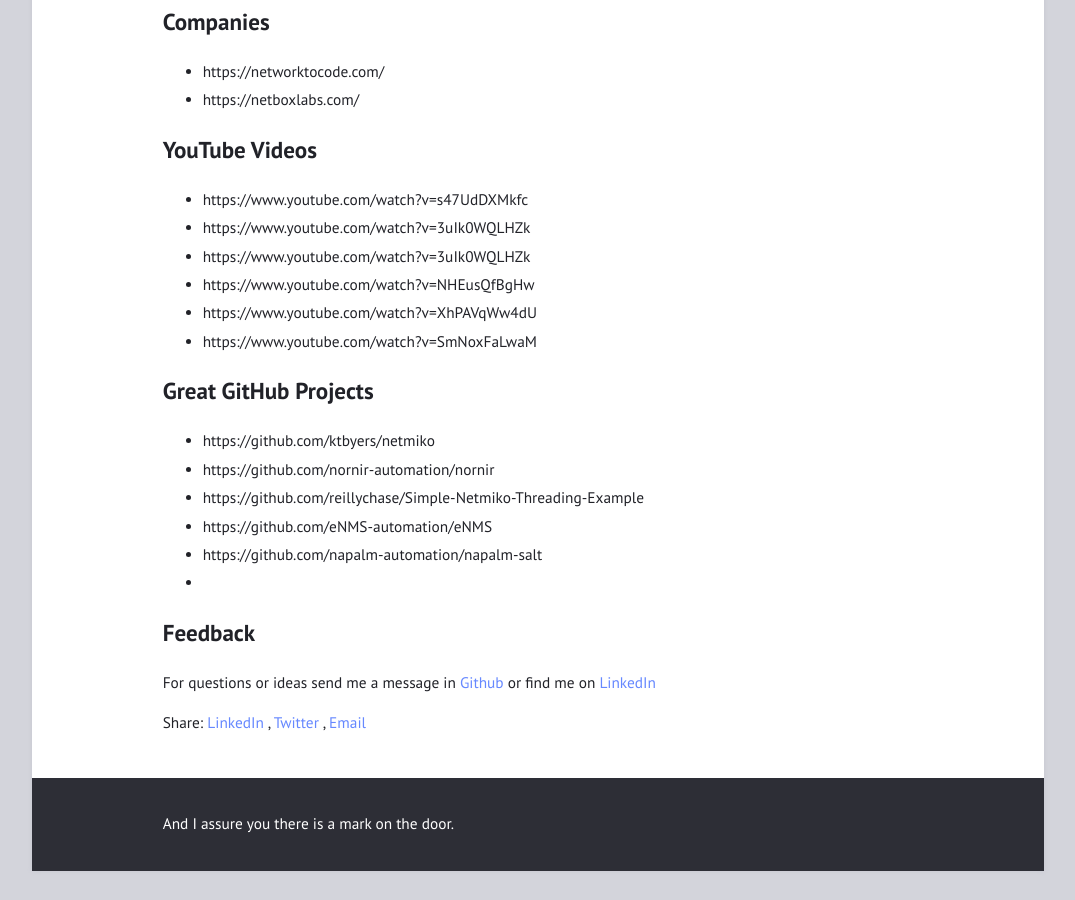
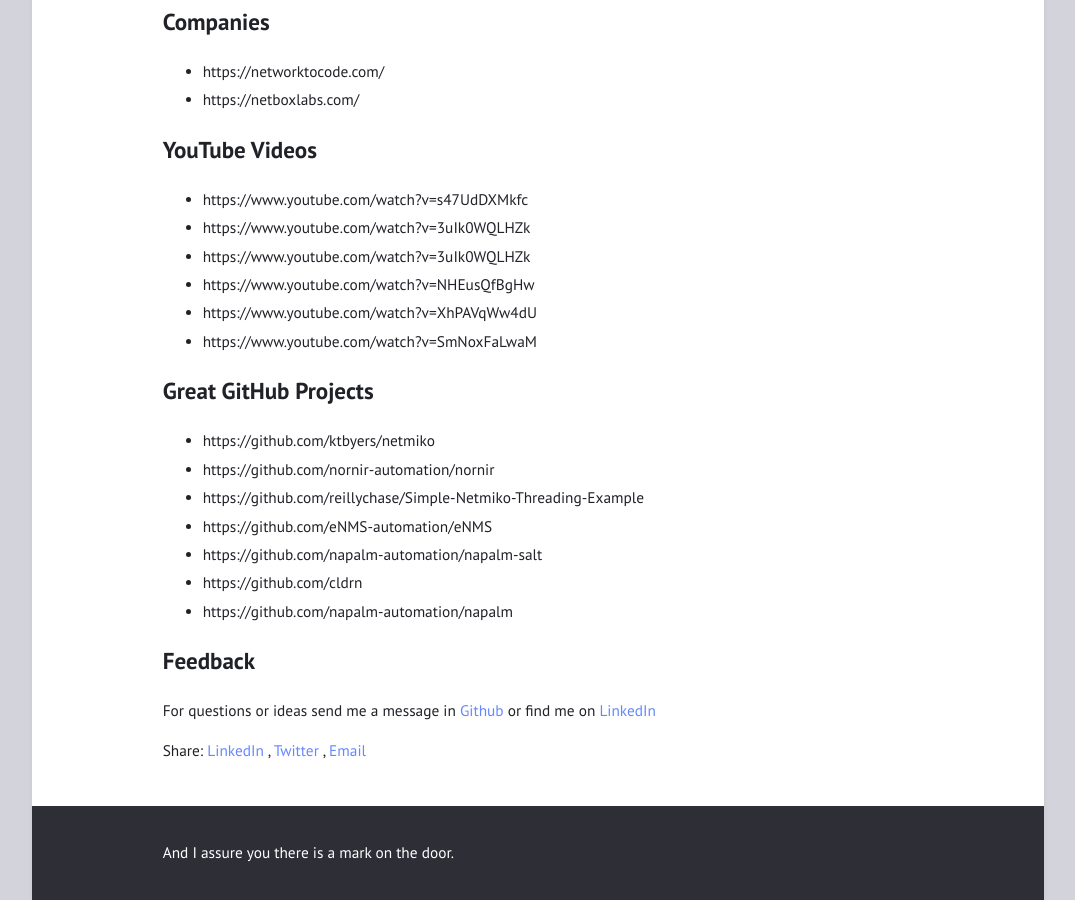
Before and after one commit to alucab/alucab.github.io, a Jekyll site: the page built from _posts/2024-10-26-Network-Automation-Tools.md, in a window 1280 px wide and 900 px high, scrolled down 1364 px. Shown: the whole window, without its empty margins (102-1177 px from the left). Built offline with Jekyll 4.4.1, drawn with Linux system fonts in a browser that asks for light colours; before the commit the page ends 2235 px from its top, so only the background shows below that; some of the changed lines change nothing that is shown.

Commit message:
Update 2024-10-26-Network-Automation-Tools.md

```diff
--- a/_posts/2024-10-26-Network-Automation-Tools.md
+++ b/_posts/2024-10-26-Network-Automation-Tools.md
@@ -54,7 +54,8 @@
 - https://github.com/reillychase/Simple-Netmiko-Threading-Example
 - https://github.com/eNMS-automation/eNMS
 - https://github.com/napalm-automation/napalm-salt
--
+- https://github.com/cldrn
+- https://github.com/napalm-automation/napalm
 
 ## Feedback
 For questions or ideas send me a message in [Github](https://github.com/alucab/vulnerabilitysheets) or find me on [LinkedIn](https://www.linkedin.com/in/alucab)
```
